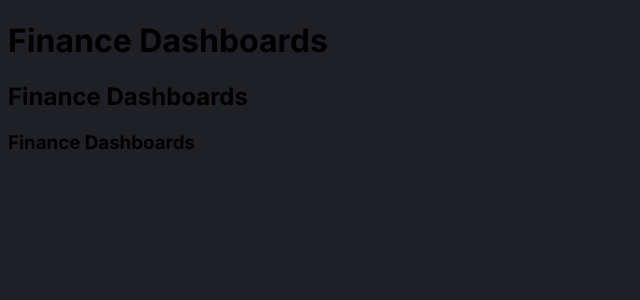
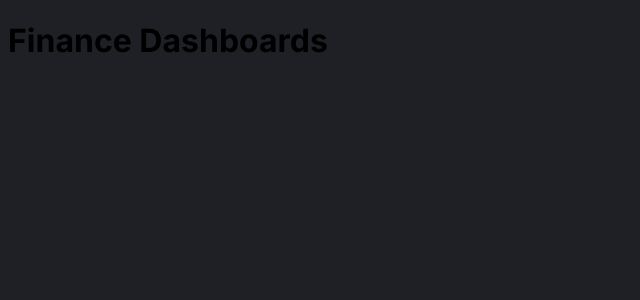
Before and after one commit to segni-k/Fullstack-finance-dashboard, a React (Vite) app in the folder client/: page / in a window 1280 px wide. Shown: the top 300 px of the page, without its empty margins (0-640 px from the left). Built offline with nearby package versions, Linux system fonts and the light colour scheme.

Commit message:
Editing App component
Removed duplicate headings from the App component.

```diff
--- a/client/src/App.tsx
+++ b/client/src/App.tsx
@@ -3,8 +3,6 @@ function App() {
   return (
     <div className="app">
       <h1>Finance Dashboards</h1>
-      <h2>Finance Dashboards</h2>
-      <h3>Finance Dashboards</h3>
 
 
     </div>
```
